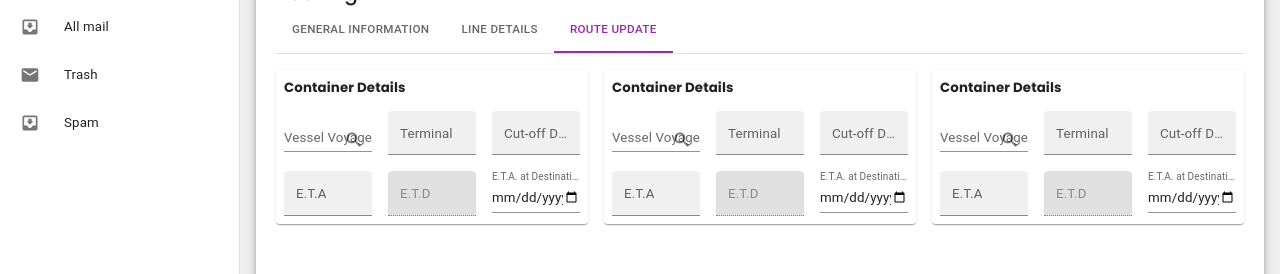
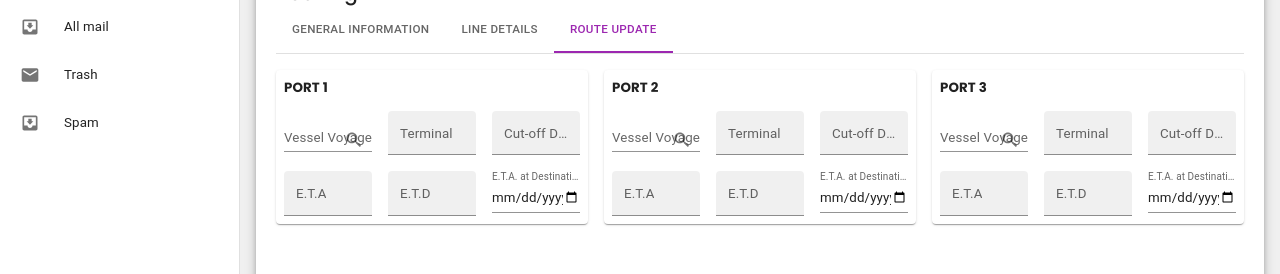
Before and after one commit to rohitgawade270/form, a React (Create React App) app: page / in a window 1280 px wide. Both pictures are taken after a click on the tab "ROUTE UPDATE". Shown: the part 279-553 px from the top of the page. Built offline with nearby package versions, Linux system fonts and the light colour scheme.

Commit message:
minor changes

```diff
--- a/src/components/PortInfo.js
+++ /dev/null
@@ -1,42 +0,0 @@
-import { Search } from '@mui/icons-material'
-import { Grid, IconButton, InputAdornment, Paper, TextField } from '@mui/material'
-import React from 'react'
-
-export default function PortInfo() {
-  return (
-    <Paper elevation={1} sx={{ p: 1 }} >
-      <p style={{ fontWeight: 'bold' }}>Container Details</p>
-      <Grid container spacing={2}  >
-        <Grid item lg={4} sm={4} xs={6}>
-          <TextField variant='standard' label="Vessel Voyage" size="small" fullWidth
-            InputProps={{
-              endAdornment: (
-                <InputAdornment position="end">
-                  <IconButton>
-                    <Search />
-                  </IconButton>
-                </InputAdornment>
-              ),
-            }}
-          />
-        </Grid>
-        <Grid item lg={4} sm={4} xs={6}>
-          <TextField variant='filled' fullWidth label="Terminal" size="small" />
-        </Grid>
-        <Grid item lg={4} sm={4} xs={6}>
-          <TextField variant='filled' fullWidth label="Cut-off Date" size="small" />
-        </Grid>
-        <Grid item lg={4} sm={4} xs={6}>
-          <TextField variant='filled' fullWidth label="E.T.A" size="small" />
-        </Grid>
-        <Grid item lg={4} sm={4} xs={6}>
-          <TextField variant='filled' fullWidth disabled label="E.T.D" size="small" />
-        </Grid>
-        <Grid item lg={4} sm={4} xs={6}>
-          <TextField type='date' fullWidth variant='standard' label="E.T.A. at Destination" size='small' InputLabelProps={{ shrink: true }} />
-        </Grid>
-      </Grid>
-    </Paper>
-
-  )
-}
--- a/src/components/RouteUpdateTab.js
+++ b/src/components/RouteUpdateTab.js
@@ -1,24 +1,120 @@
-import { Grid, Stack } from '@mui/material'
+import { Grid, IconButton, InputAdornment, Paper, Stack, TextField } from '@mui/material'
 import { Box } from '@mui/system'
 import React from 'react'
 import { Button } from 'react-bootstrap'
-import PortInfo from './PortInfo'
+import { Search } from '@mui/icons-material'
 
 
 export default function RouteUpdateTab() {
   return (
     <>
-     <Stack sx={{direction:'column',minHeight:'382px',justifyContent:'space-between'}}>
+      <Stack sx={{ direction: 'column', minHeight: '382px', justifyContent: 'space-between' }}>
         <Box sx={{ marginTop: 2 }}>
           <Grid container spacing={2}>
             <Grid lg={4} item>
-            <PortInfo port='Port 1' />
+              <Paper elevation={1} sx={{ p: 1 }} >
+                <p style={{ fontWeight: 'bold', textTransform: 'uppercase' }}>Port 1</p>
+                <Grid container spacing={2}  >
+                  <Grid item lg={4} sm={4} xs={6}>
+                    <TextField variant='standard' label="Vessel Voyage" size="small" fullWidth
+                      InputProps={{
+                        endAdornment: (
+                          <InputAdornment position="end">
+                            <IconButton>
+                              <Search />
+                            </IconButton>
+                          </InputAdornment>
+                        ),
+                      }}
+                    />
+                  </Grid>
+                  <Grid item lg={4} sm={4} xs={6}>
+                    <TextField variant='filled' fullWidth label="Terminal" size="small" />
+                  </Grid>
+                  <Grid item lg={4} sm={4} xs={6}>
+                    <TextField variant='filled' fullWidth label="Cut-off Date" size="small" />
+                  </Grid>
+                  <Grid item lg={4} sm={4} xs={6}>
+                    <TextField variant='filled' fullWidth label="E.T.A" size="small" />
+                  </Grid>
+                  <Grid item lg={4} sm={4} xs={6}>
+                    <TextField variant='filled' fullWidth label="E.T.D" size="small" />
+                  </Grid>
+                  <Grid item lg={4} sm={4} xs={6}>
+                    <TextField type='date' fullWidth variant='standard' label="E.T.A. at Destination" size='small' InputLabelProps={{ shrink: true }} />
+                  </Grid>
+                </Grid>
+              </Paper>
             </Grid>
             <Grid lg={4} item>
-            <PortInfo port='Port 2' />
+            <Paper elevation={1} sx={{ p: 1 }} >
+                <p style={{ fontWeight: 'bold', textTransform: 'uppercase' }}>Port 2</p>
+                <Grid container spacing={2}  >
+                  <Grid item lg={4} sm={4} xs={6}>
+                    <TextField variant='standard' label="Vessel Voyage" size="small" fullWidth
+                      InputProps={{
+                        endAdornment: (
+                          <InputAdornment position="end">
+                            <IconButton>
+                              <Search />
+                            </IconButton>
+                          </InputAdornment>
+                        ),
+                      }}
+                    />
+                  </Grid>
+                  <Grid item lg={4} sm={4} xs={6}>
+                    <TextField variant='filled' fullWidth label="Terminal" size="small" />
+                  </Grid>
+                  <Grid item lg={4} sm={4} xs={6}>
+                    <TextField variant='filled' fullWidth label="Cut-off Date" size="small" />
+                  </Grid>
+                  <Grid item lg={4} sm={4} xs={6}>
+                    <TextField variant='filled' fullWidth label="E.T.A" size="small" />
+                  </Grid>
+                  <Grid item lg={4} sm={4} xs={6}>
+                    <TextField variant='filled' fullWidth label="E.T.D" size="small" />
+                  </Grid>
+                  <Grid item lg={4} sm={4} xs={6}>
+                    <TextField type='date' fullWidth variant='standard' label="E.T.A. at Destination" size='small' InputLabelProps={{ shrink: true }} />
+                  </Grid>
+                </Grid>
+              </Paper>
             </Grid>
             <Grid lg={4} item>
-            <PortInfo port='Port 3' />
+            <Paper elevation={1} sx={{ p: 1 }} >
+                <p style={{ fontWeight: 'bold', textTransform: 'uppercase' }}>Port 3</p>
+                <Grid container spacing={2}  >
+                  <Grid item lg={4} sm={4} xs={6}>
+                    <TextField variant='standard' label="Vessel Voyage" size="small" fullWidth
+                      InputProps={{
+                        endAdornment: (
+                          <InputAdornment position="end">
+                            <IconButton>
+                              <Search />
+                            </IconButton>
+                          </InputAdornment>
+                        ),
+                      }}
+                    />
+                  </Grid>
+                  <Grid item lg={4} sm={4} xs={6}>
+                    <TextField variant='filled' fullWidth label="Terminal" size="small" />
+                  </Grid>
+                  <Grid item lg={4} sm={4} xs={6}>
+                    <TextField variant='filled' fullWidth label="Cut-off Date" size="small" />
+                  </Grid>
+                  <Grid item lg={4} sm={4} xs={6}>
+                    <TextField variant='filled' fullWidth label="E.T.A" size="small" />
+                  </Grid>
+                  <Grid item lg={4} sm={4} xs={6}>
+                    <TextField variant='filled' fullWidth label="E.T.D" size="small" />
+                  </Grid>
+                  <Grid item lg={4} sm={4} xs={6}>
+                    <TextField type='date' fullWidth variant='standard' label="E.T.A. at Destination" size='small' InputLabelProps={{ shrink: true }} />
+                  </Grid>
+                </Grid>
+              </Paper>
             </Grid>
           </Grid>
         </Box >
```
Lines whose indentation alone changed are shown as unchanged.
